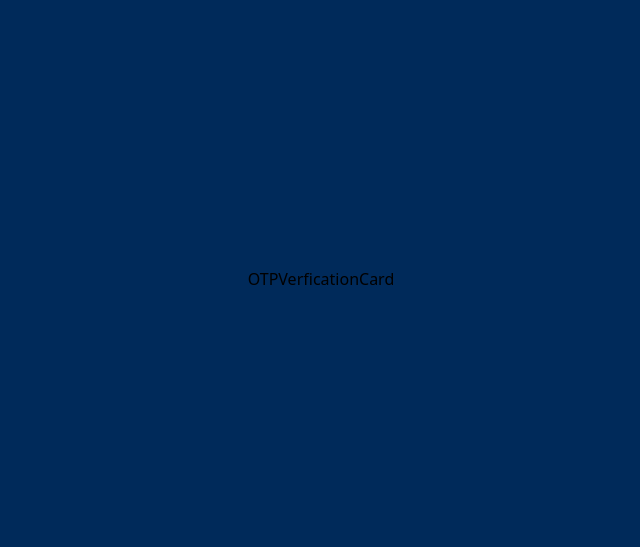
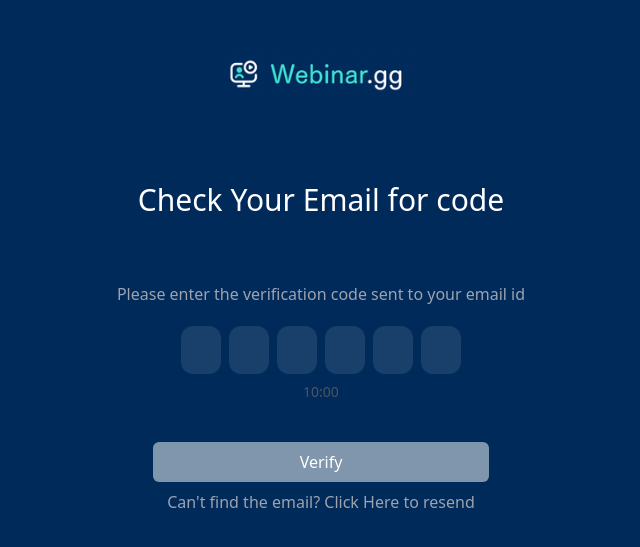
Before and after one commit to patelajay745/react-webinar-screens, a React (Vite) app: page /otp in a window 1280 px wide. Shown: the part 121-668 px from the top of the page, without its empty margins (319-959 px from the left). Built offline with nearby package versions, Linux system fonts and the light colour scheme.

Commit message:
added opt Verification page

```diff
--- a/src/components/AgeVerificationCard.jsx
+++ b/src/components/AgeVerificationCard.jsx
@@ -24,11 +24,9 @@ function AgeVerificationCard({ children, className }) {
   };
 
   return (
-    <div
-      className={clsx(`max-w-xl w-[448px] rounded overflow-hidden`, className)}
-    >
+    <div className={clsx(`max-w-xl rounded overflow-hidden`, className)}>
       <img src="../logo.png" alt="logo" className="mx-auto" />
-      <div className="mt-20 font-bold text-3xl text-center text-white">
+      <div className="mt-20  text-3xl text-center text-white">
         <p>Verify Your Age</p>
       </div>
 
--- a/src/components/EmailVerificationCard.jsx
+++ b/src/components/EmailVerificationCard.jsx
@@ -21,7 +21,7 @@ function EmailVerification({ className }) {
     >
       <img src="../logo.png" alt="logo" className="mx-auto" />
 
-      <div className="mt-16 text-white text-center text-3xl font-bold px-5">
+      <div className="mt-16 text-white text-center text-3xl  px-5">
         <p>Let's get Started</p>
       </div>
 
--- a/src/components/OTPVerficationCard.jsx
+++ b/src/components/OTPVerficationCard.jsx
@@ -1,7 +1,54 @@
-import React from "react";
+import clsx from "clsx";
+import React, { useEffect, useRef, useState } from "react";
+import Input from "./Input";
+import Button from "./Button";
 
-function OTPVerficationCard() {
-  return <div>OTPVerficationCard</div>;
+function OTPVerficationCard({ className, otpLength = 6 }) {
+  const [otp, setOtp] = useState(Array(otpLength).fill(""));
+  const [timer, setTimer] = useState("10:00");
+  const inputRefs = useRef([]);
+
+  useEffect(() => {}, []);
+
+  const handleChange = (index, e) => {};
+  return (
+    <div
+      className={clsx(`max-w-xl w-[448px] rounded overflow-hidden `, className)}
+    >
+      <img src="../logo.png" alt="logo" className="mx-auto" />
+      <div className="text-white text-center  text-3xl mt-20">
+        <p>Check Your Email for code</p>
+      </div>
+
+      <div className="text-gray-400 text-center mt-16">
+        <p>Please enter the verification code sent to your email id </p>
+      </div>
+      <div className="flex items-center justify-center mt-5">
+        {[...Array(otpLength)].map((_, index) => (
+          <Input
+            key={index}
+            value={otp[index]}
+            onChange={(e) => handleChange(index, e)}
+            ref={(el) => (inputRefs.current[index] = el)}
+            type="text"
+            maxLength={1}
+            className="text-center max-w-10 px-1 py-3 bg-blue-500 text-white border-none outline-none  mx-1"
+          />
+        ))}
+      </div>
+
+      <div className="text-gray-600 text-center mt-2 text-sm">{timer}</div>
+      <div className="flex justify-center  mt-10">
+        <Button className={clsx("text-white  px-10 w-3/4", "bg-blue-200")}>
+          Verify
+        </Button>
+      </div>
+
+      <div className="text-gray-400 text-center mt-2 ">
+        Can't find the email? Click Here to resend
+      </div>
+    </div>
+  );
 }
 
 export default OTPVerficationCard;
```
